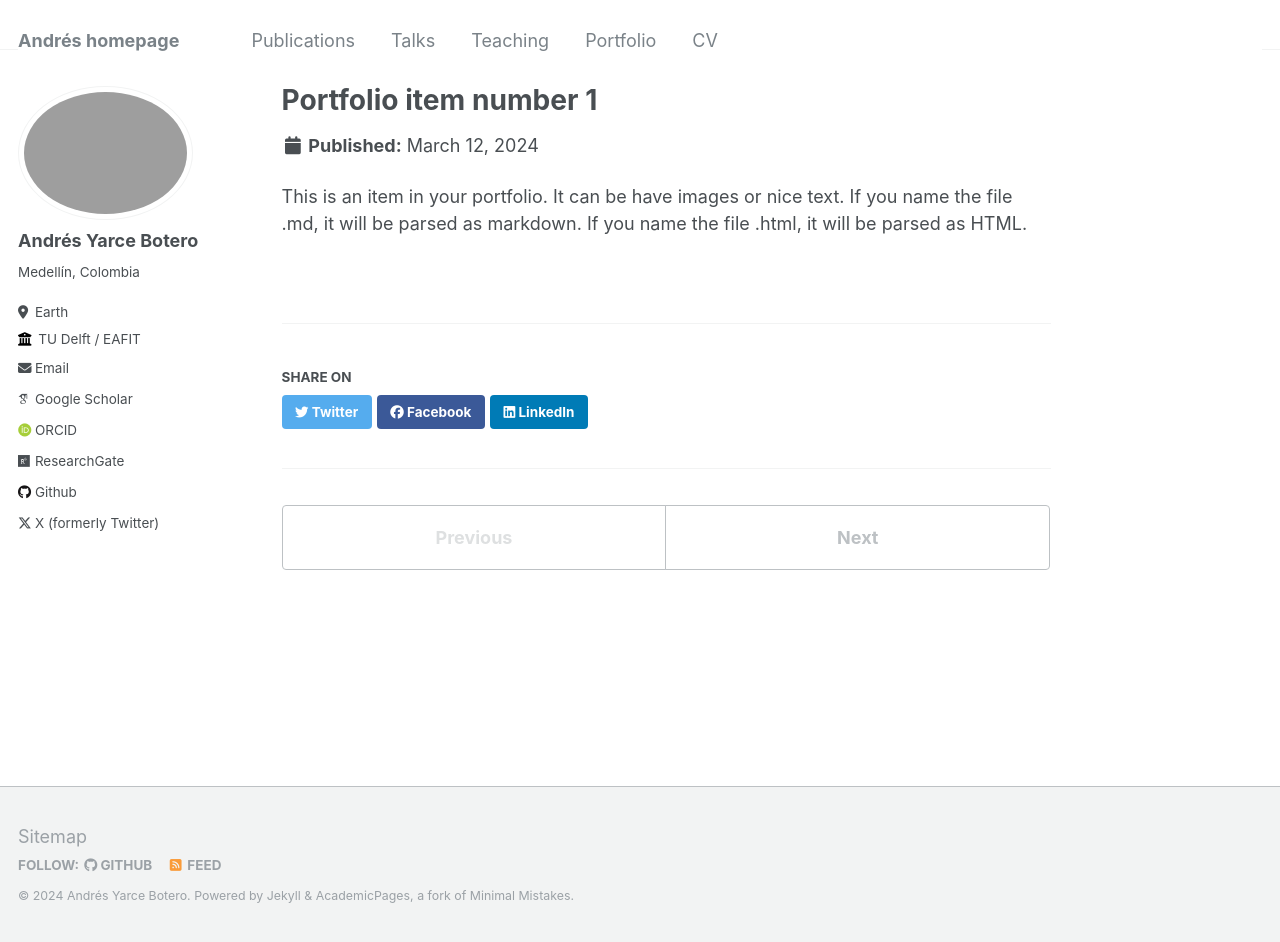
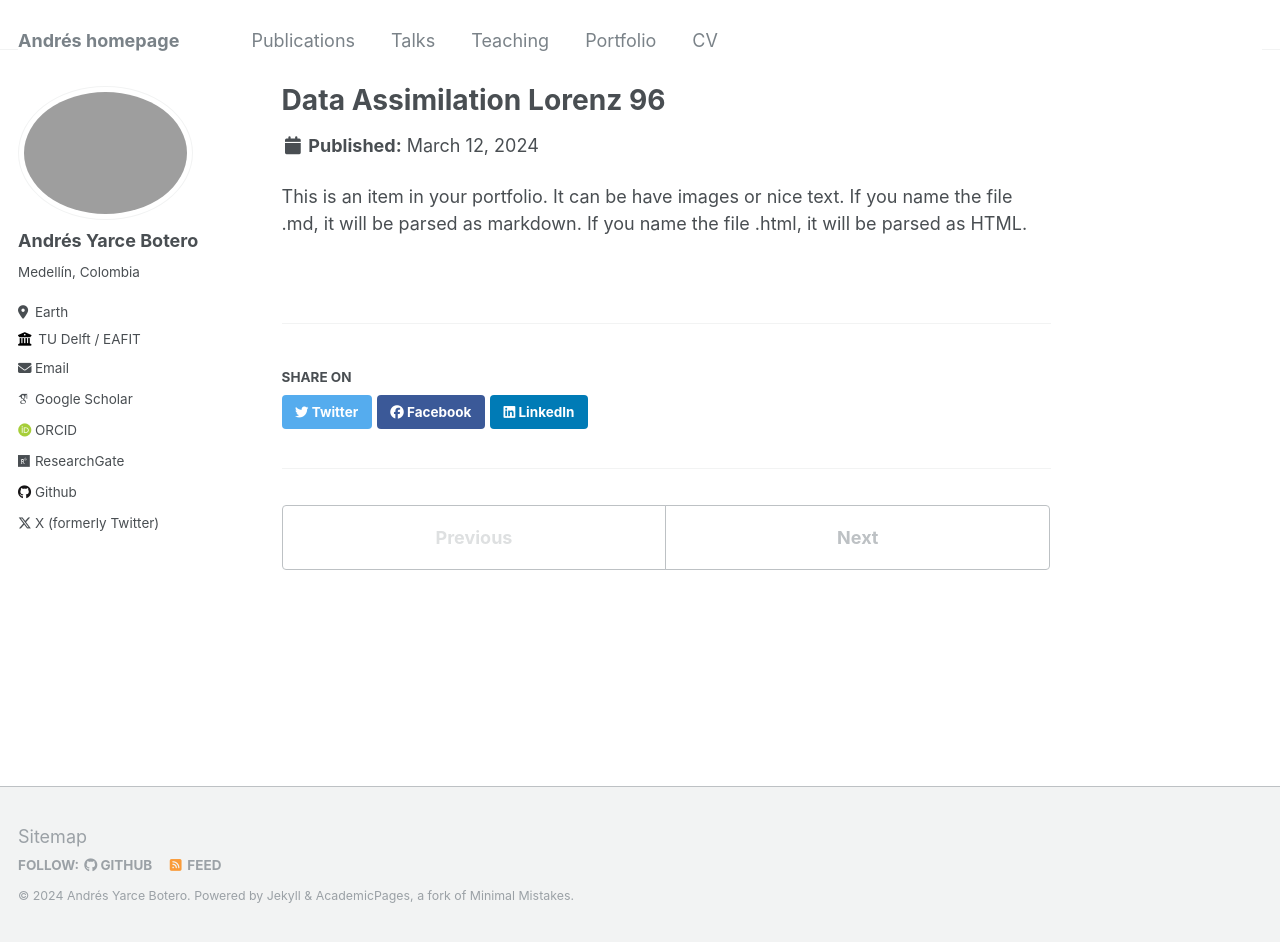
Before and after one commit to ayarceb/ayarceb.github.io, a Jekyll site: the page built from _portfolio/portfolio-1.md, in a window 1280 px wide and 942 px high. Built offline with Jekyll 4.4.1, drawn with Linux system fonts in a browser that asks for light colours; some web fonts are replaced.

Commit message:
Update portfolio-1.md

```diff
--- a/_portfolio/portfolio-1.md
+++ b/_portfolio/portfolio-1.md
@@ -1,5 +1,5 @@
 ---
-title: "Portfolio item number 1"
+title: "Data Assimilation Lorenz 96"
 excerpt: "Short description of portfolio item number 1<br/><img src='/images/500x300.png'>"
 collection: portfolio
 ---
```
